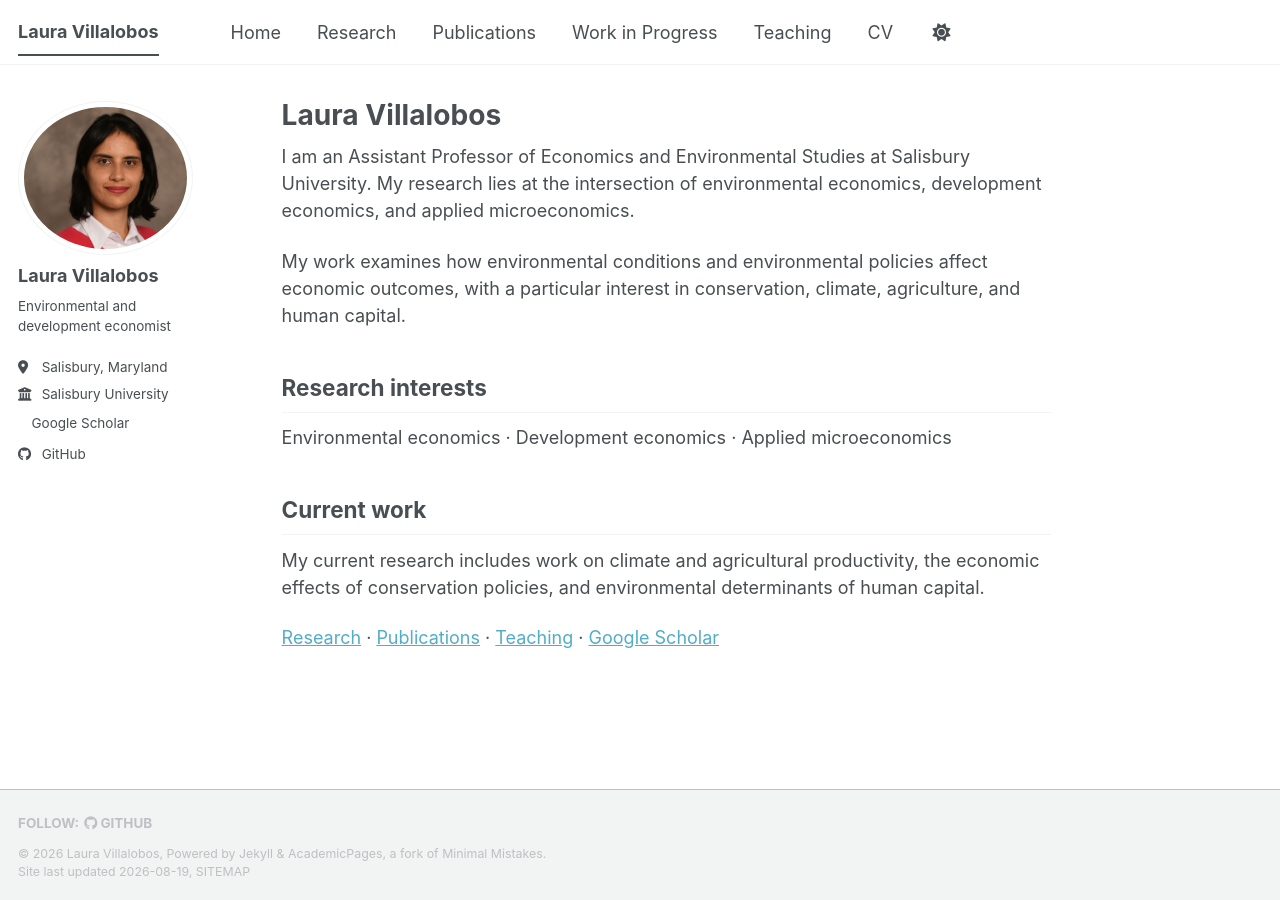
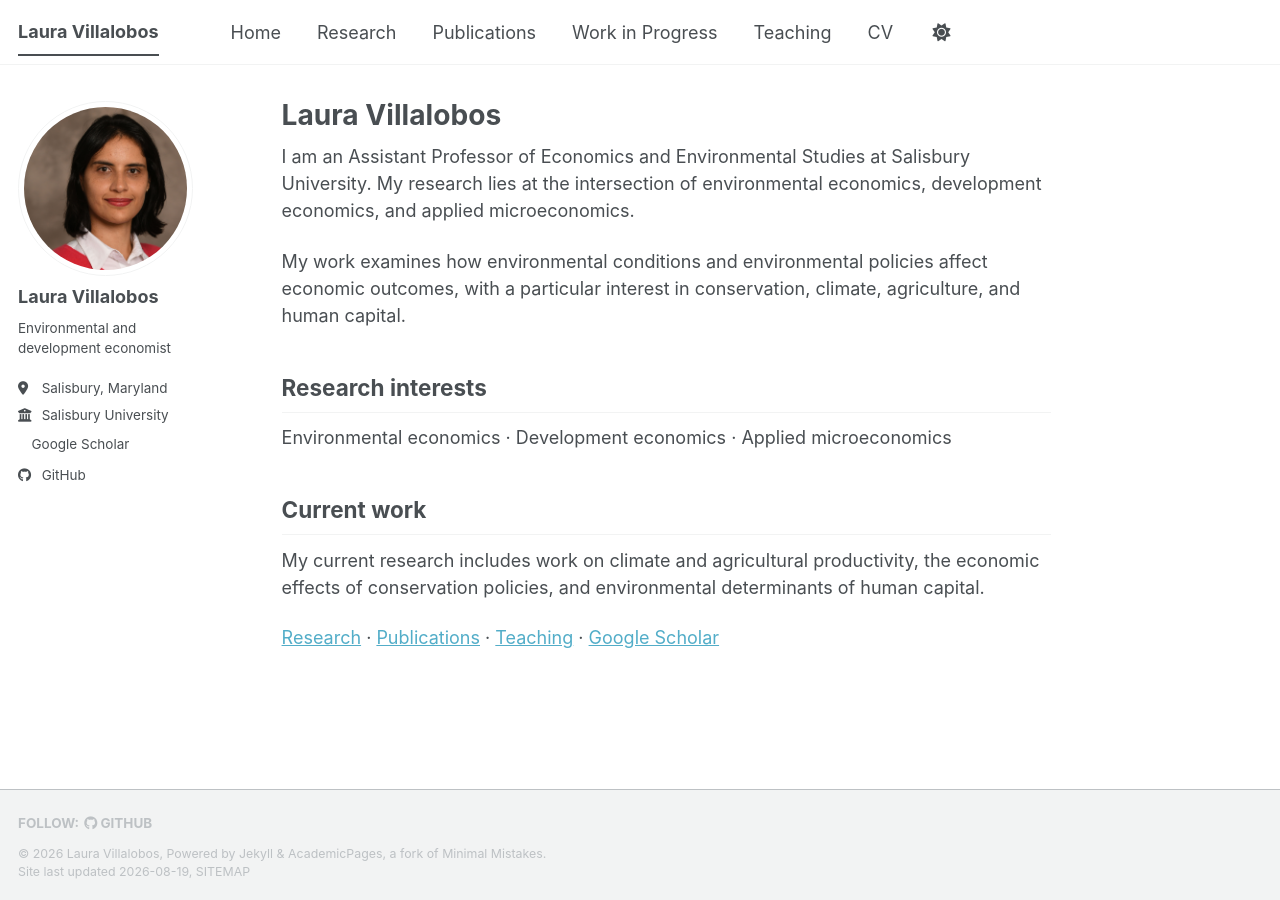
Before and after one commit to lavifi/lavifi.github.io, a Jekyll site: the page built from _pages/about.md, in a window 1280 px wide. Built offline with Jekyll 4.4.1, drawn with Linux system fonts in a browser that asks for light colours; a style sheet for code colours, icons or effects is not loaded.

Commit message:
Fix profile photo proportions

```diff
--- a/assets/css/main.scss
+++ b/assets/css/main.scss
@@ -37,3 +37,11 @@
     "layout/sidebar",
     "layout/json_cv"
 ;
+
+/* Keep portrait profile photos proportional in the sidebar. */
+.author__avatar img {
+  width: 175px;
+  height: 175px;
+  object-fit: cover;
+  object-position: center;
+}
```
